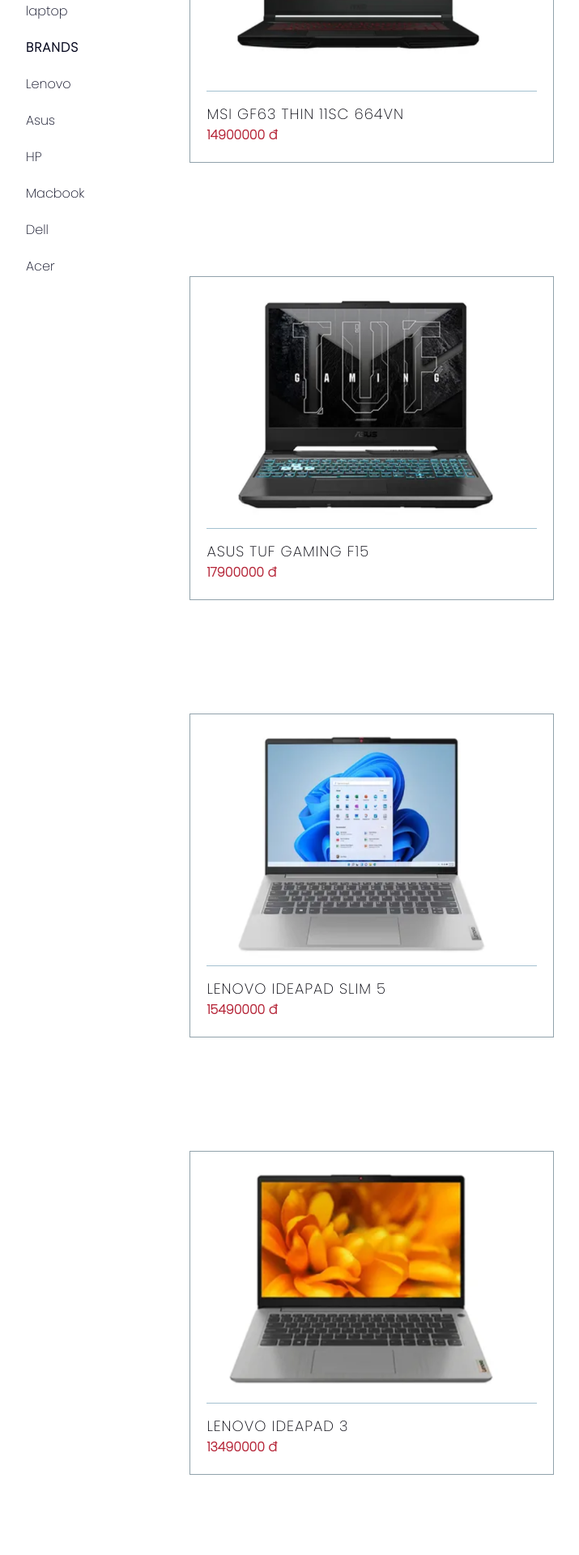
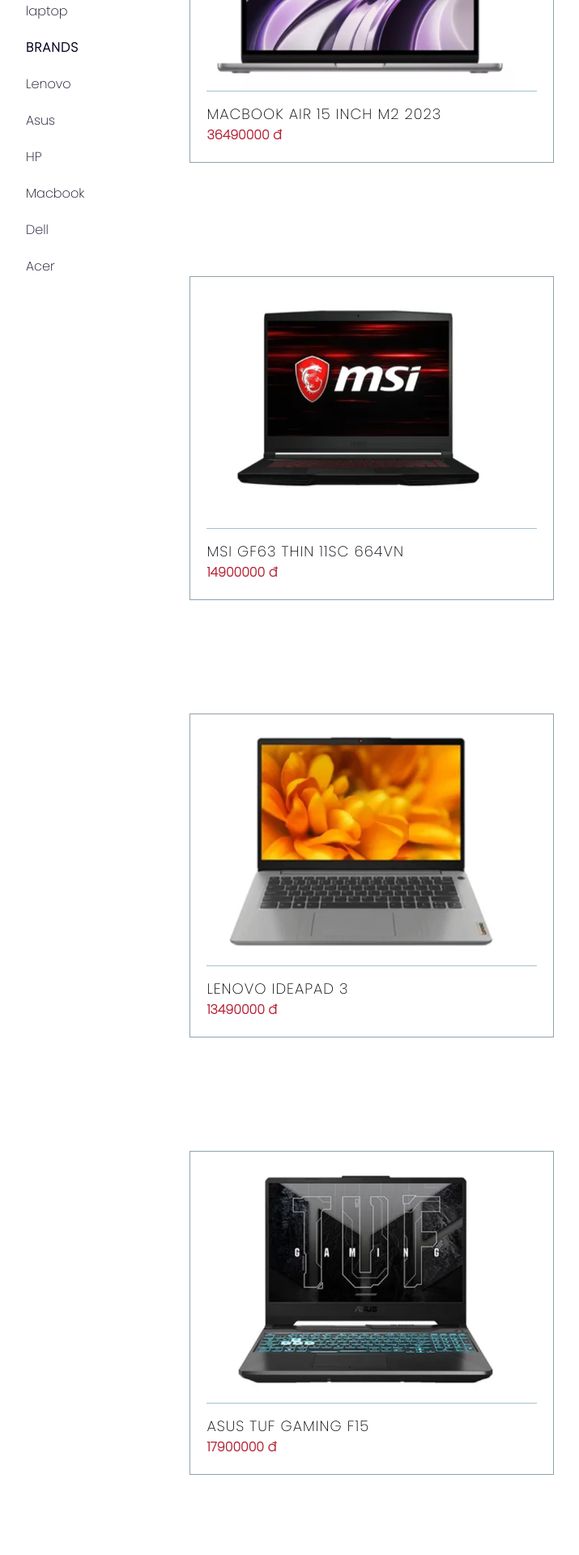
Before and after one commit to hoangQuan25/Laptop_website, a React (Create React App) app: page /product in a window 1280 px wide. Shown: the part 600-2520 px from the top of the page at 81% size, without its empty margins (38-753 px from the left). Built offline with nearby package versions, Linux system fonts and the light colour scheme.

Commit message:
add msg chat

```diff
--- a/package.json
+++ b/package.json
@@ -17,6 +17,7 @@
     "react": "^18.2.0",
     "react-bootstrap": "^0.32.1",
     "react-dom": "^18.2.0",
+    "react-facebook": "^9.0.12",
     "react-icons": "^4.11.0",
     "react-router-dom": "^6.16.0",
     "react-scripts": "5.0.1",
--- a/src/App.jsx
+++ b/src/App.jsx
@@ -2,10 +2,14 @@
 import Nav from './components/nav/nav';
 import Footer from './components/footer/footer';
 import { BrowserRouter } from 'react-router-dom'
+import { useAuth0 } from "@auth0/auth0-react";
 import Rout from './rout';
 import Productdetail from './components/data/productdetail';
+import FacebookMsg from './components/FacebookMsg';
 
 const App = () => {
+  const { user, isAuthenticated } = useAuth0();
+  const isAdmin = (isAuthenticated && user.name === 'admin@gmail.com');
   // set add to cart
   const [cart, setCart] = useState([]);
   // set product detail
@@ -36,14 +40,14 @@
       alert("This product has already been added to your cart");
       return;
     }
-    setCart([...cart, {...product, qty:1}]);
+    setCart([...cart, { ...product, qty: 1 }]);
     alert("Product added successfully!");
   }
 
   return (
     <div>
       <BrowserRouter>
-        <Nav searchButton={searchButton}/>
+        <Nav searchButton={searchButton} />
         <Rout
           product={product}
           setProduct={setProduct}
@@ -55,6 +59,9 @@
           setCart={setCart}
           addToCart={addToCart}
         />
+        {
+          !isAdmin && <FacebookMsg />
+        }
         <Footer />
       </BrowserRouter>
     </div>
--- /dev/null
+++ b/src/components/FacebookMsg.jsx
@@ -0,0 +1,13 @@
+"use client";
+import React from 'react'
+import { FacebookProvider, CustomChat } from 'react-facebook'
+
+const FacebookMsg = () => {
+    return (
+        <FacebookProvider appId="2115688285433540" chatSupport>
+            <CustomChat pageId="177827672070008" minimized={false} />
+        </FacebookProvider>
+    )
+}
+
+export default FacebookMsg
--- a/src/components/data/productdetail.js
+++ b/src/components/data/productdetail.js
@@ -1,4 +1,14 @@
 const Productdetail = [
+  {
+    "id": 16,
+    "Title": "MacBook Air 15 inch M2 2023",
+    "Cat": "Highend",
+    "Brand": "Macbook",
+    "Price": 36490000,
+    "Img": "./img/id16.png",
+    "Describe": "The Apple MacBook Air 15 is great for school use. Thanks to its thin and light design, it feels incredibly well-built and very portable. It has a sharp, bright display, a comfortable keyboard, and a large, responsive touchpad. Its M2 SoC can handle general productivity tasks and more demanding workloads like photo and video editing. The battery lasts about eight hours of light use, so depending on your usage, you may have to plug it in for a quick charge to get through the day.",
+    "Available": 5
+  },
   {
     "id": 2,
     "Title": "MSI GF63 Thin 11SC 664VN",
@@ -7,7 +17,17 @@
     "Price": 14900000,
     "Img": "./img/id2.png",
     "Describe": "MSI GF63 Thin is proof you do not have to spend four figures to get a gaming laptop. In fact, there are quite a few options if you are willing to spend around $1,000. But for just $599, the base model of the GF63 (the 11SC-693) we’re reviewing has a peppy Intel Core i5 H-class processor and Nvidia GeForce GTX 1650 graphics, a big step up from the usual low-wattage chips and integrated graphics common around this price point.",
-    "Available": 2
+    "Available": 10
+  },
+  {
+    "id": 6,
+    "Title": "Lenovo IdeaPad 3",
+    "Cat": "Office",
+    "Brand": "Lenovo",
+    "Price": 13490000,
+    "Img": "./img/id6.png",
+    "Describe": "The Lenovo Ideapad 3 is a budget-friendly laptop series designed for everyday use, offering a balance of essential features. With options for various display sizes, Intel or AMD processors, and configurations with up to 8GB of RAM, the Ideapad 3 provides reliable performance for basic computing tasks at an affordable price point.",
+    "Available": 5
   },
   {
     "id": 1,
@@ -28,26 +48,6 @@
     "Img": "./img/id5.png",
     "Describe": "The Lenovo Ideapad Slim 5 is a stylish and lightweight laptop series, featuring a vibrant Full HD display and powered by either Intel Core i5 or AMD Ryzen 5 processors for efficient everyday computing. With configurations offering up to 16GB of RAM and fast SSD storage, the Ideapad Slim 5 delivers a seamless blend of performance and portability for users on the go.",
     "Available": 6
-  },
-  {
-    "id": 6,
-    "Title": "Lenovo IdeaPad 3",
-    "Cat": "Office",
-    "Brand": "Lenovo",
-    "Price": 13490000,
-    "Img": "./img/id6.png",
-    "Describe": "The Lenovo Ideapad 3 is a budget-friendly laptop series designed for everyday use, offering a balance of essential features. With options for various display sizes, Intel or AMD processors, and configurations with up to 8GB of RAM, the Ideapad 3 provides reliable performance for basic computing tasks at an affordable price point.",
-    "Available": 2
-  },
-  {
-    "id": 16,
-    "Title": "MacBook Air 15 inch M2 2023",
-    "Cat": "Highend",
-    "Brand": "Macbook",
-    "Price": 36490000,
-    "Img": "./img/id16.png",
-    "Describe": "The Apple MacBook Air 15 is great for school use. Thanks to its thin and light design, it feels incredibly well-built and very portable. It has a sharp, bright display, a comfortable keyboard, and a large, responsive touchpad. Its M2 SoC can handle general productivity tasks and more demanding workloads like photo and video editing. The battery lasts about eight hours of light use, so depending on your usage, you may have to plug it in for a quick charge to get through the day.",
-    "Available": 3
   },
   {
     "id": 7,
--- a/src/server/server.js
+++ b/src/server/server.js
@@ -304,6 +304,7 @@
 app.put('/api/products/:productId', async (req, res) => {
   const productId = req.params.productId;
   const newQuantity = req.body.available;
+  console.log(newQuantity);
 
   try {
     const result = await pool.query('UPDATE laptops SET available = $1 WHERE id = $2', [newQuantity, productId]);
```
Also changed, not shown: 1 other file (tests, documents, lock files or other folders).
